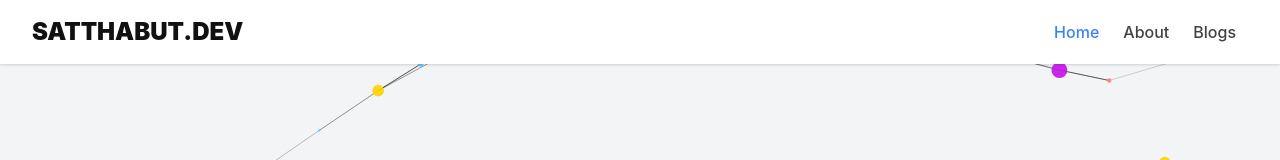
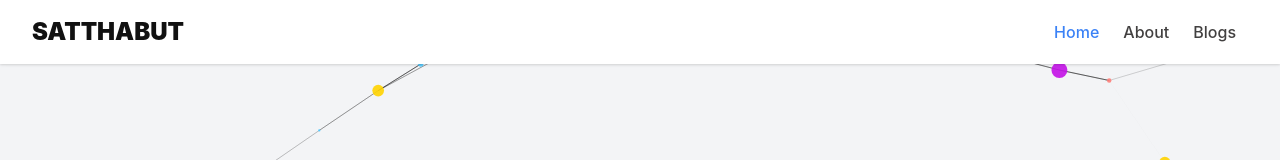
Before and after one commit to Yokk1e/portfolio-next-web, a Next.js app: page / in a window 1280 px wide. Shown: the top 160 px of the page. Built offline with nearby package versions, Linux system fonts and the light colour scheme.

Commit message:
chore: update header and s3

```diff
--- a/components/header.tsx
+++ b/components/header.tsx
@@ -143,7 +143,7 @@ export function Header() {
         <WapperHeader>
           <WapperHeaderContent>
             <Link href="/">
-              <LinkMain>satthabut.dev</LinkMain>
+              <LinkMain>satthabut</LinkMain>
             </Link>
             <MenuBar>
               <WapperMenuBar>
```
